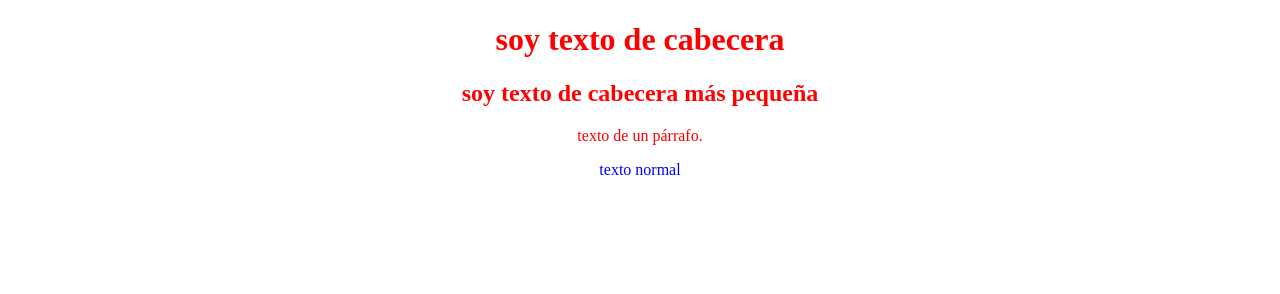
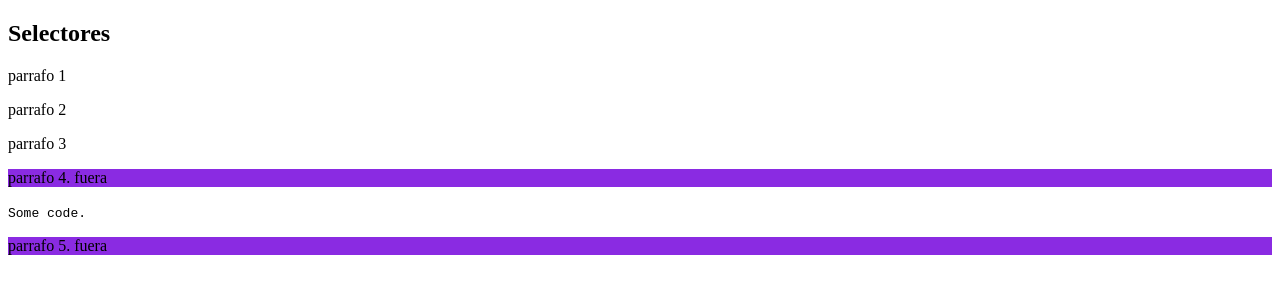
Before and after one commit to jreigpas/ejercicioscss, a plain HTML site: page ejerciciosCss/index.html in a window 1280 px wide. Drawn offline with Linux system fonts and the light colour scheme.

Commit message:
selectores

```diff
--- a/ejerciciosCss/assets/css/styles.css
+++ b/ejerciciosCss/assets/css/styles.css
@@ -1,25 +1,19 @@
-* {
-  text-align: center;
-  color: blue;
+/* Descendant Selector */
+/* div p {
+  background-color: yellow;
+}  */
+
+/*child selector*/
+/* div > p {
+  background-color: blue;
+} */
+
+/*adyacent selector*/
+/* div + p {
+  background-color: green;
+} */
+
+/*siblin selector*/
+div ~ p {
+  background-color: blueviolet;
 }
-
-h1 {
-  text-align: center;
-  color: red;
-}
-
-h2 {
-  text-align: center;
-  color: red;
-}
-
-p {
-  text-align: center;
-  color: red;
-}
-
-
-/* h1, h2, p {
-  text-align: center;
-  color: red;
-} */
--- a/ejerciciosCss/index.html
+++ b/ejerciciosCss/index.html
@@ -8,11 +8,17 @@
     <link rel="stylesheet" href="./assets/css/styles.css" />
   </head>
   <body>
+    <h2>Selectores</h2>
 
-    <h1>soy texto  de cabecera</h1>
-    <h2>soy texto de cabecera más pequeña</h2>
-    <p>texto de un párrafo.</p>
-    <div>texto normal</div>
+    <div>
+      <p>parrafo 1</p>
+      <p>parrafo 2</p>
+      <section><p>parrafo 3</p></section>
+    </div>
+
+    <p>parrafo 4. fuera</p>
+    <code>Some code.</code>
+    <p>parrafo 5. fuera</p>
 
   </body>
 </html>
```
